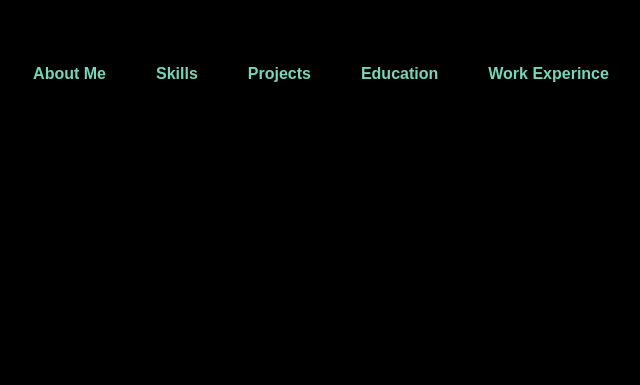
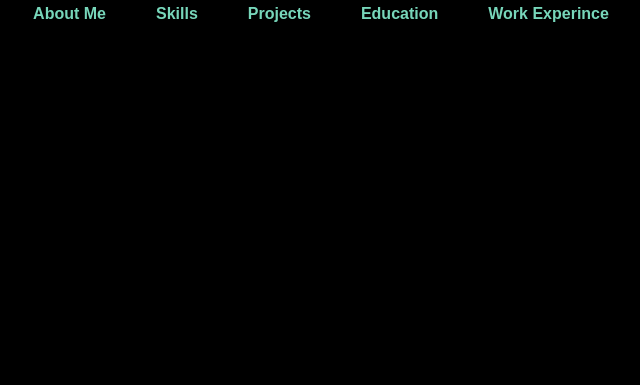
Before and after one commit to JamesDylanDenning/jamesdylandenning.github.io, a plain HTML site: page index.html in a window 1280 px wide. Shown: the top 385 px of the page, without its empty margins (319-959 px from the left). Drawn offline with Linux system fonts and the light colour scheme.

Commit message:
Add files via upload

```diff
--- a/styles.css
+++ b/styles.css
@@ -16,20 +16,21 @@ body {
 
   nav ul {
     list-style: none;
-    margin: 20px;
-    padding: 20px;
+    margin: 0px;
+    padding: 0px;
     display: flex;
   }
 
   nav li {
-    margin: 20px 10px;
+    margin: 0px 0px;
   }
 
   nav a {
     display: border;
+    margin: 10px;
     padding: 10px;
     color: #77d6ba;
-    text-decoration: white;
+    text-decoration: purple;
     font-weight: bold;
   }
 
@@ -79,7 +80,7 @@ body {
   article {
     margin: 5px;
     padding: 5px;
-    background-color: #77d6ba;
+    background-color: #000000;
     Color: white;
   }
 
```
